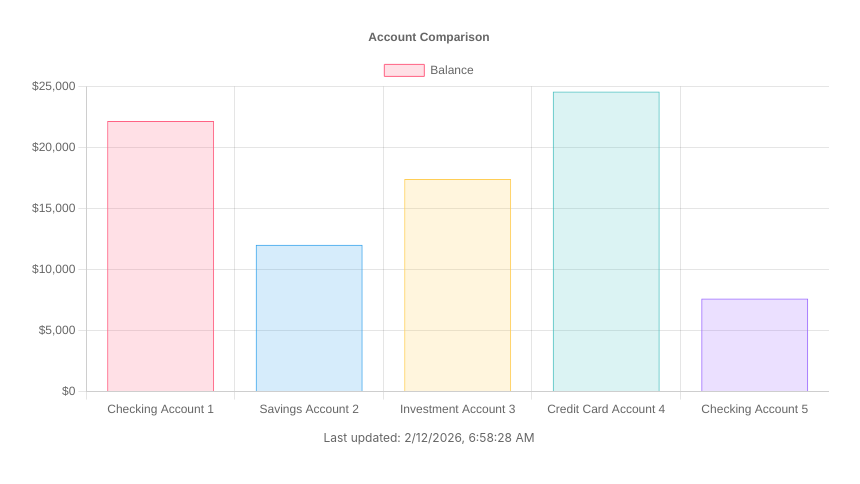
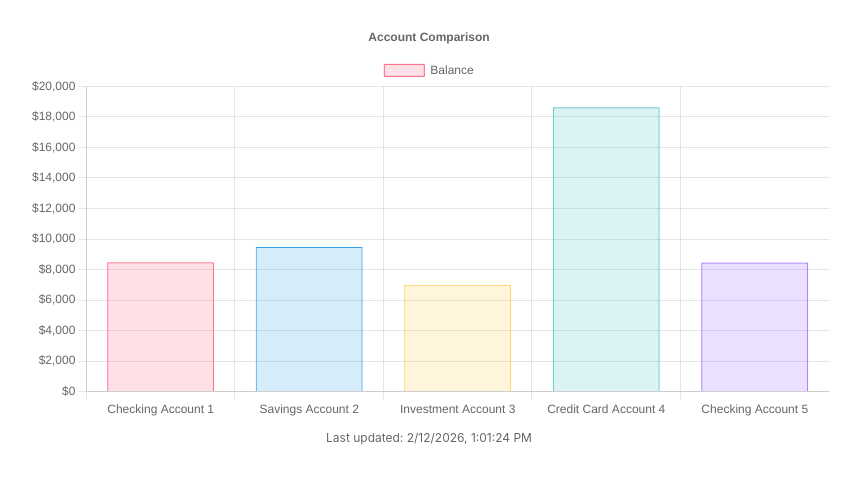
Before and after one commit to leakingMemo/notion-dashboard, a plain HTML site: page charts/accounts.html in a window 1280 px wide. Shown: the whole page, without its empty margins (211-1071 px from the left). Drawn offline with nearby package versions, Linux system fonts and the light colour scheme.

Commit message:
deploy: 4c4bf658cc92440bb72928c41904504d4f3e92f8

```diff
--- a/charts/accounts.html
+++ b/charts/accounts.html
@@ -31,7 +31,7 @@
         <canvas id="chart"></canvas>
     </div>
     <div class="last-updated">
-        Last updated: 2/12/2026, 6:58:28 AM
+        Last updated: 2/12/2026, 1:01:24 PM
     </div>
 
     <script>
@@ -50,11 +50,11 @@
     {
       "label": "Balance",
       "data": [
-        22176,
-        12029,
-        17423,
-        24588,
-        7628
+        8483,
+        9483,
+        7001,
+        18626,
+        8455
       ],
       "backgroundColor": [
         "rgba(255, 99, 132, 0.2)",
```
Also changed, not shown: charts/balance.html (+6 -6 lines), charts/portfolio.html (+5 -5 lines), index.html (+1 -1 lines).
